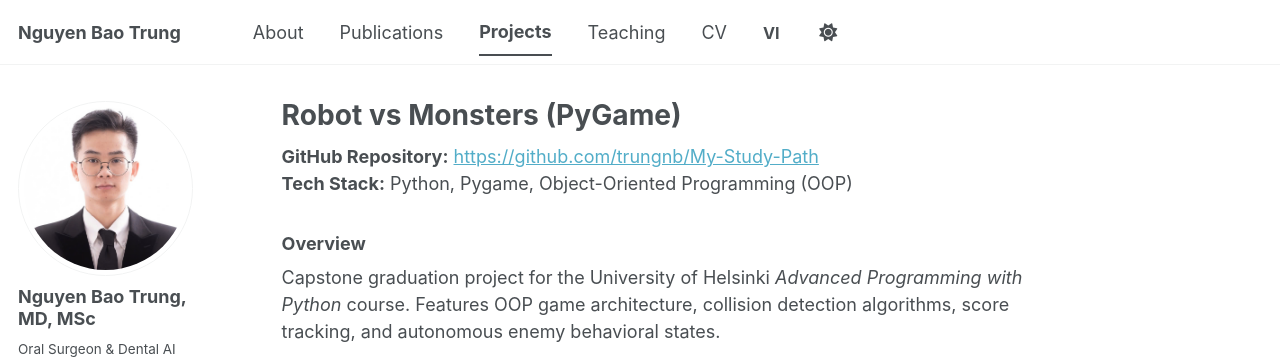
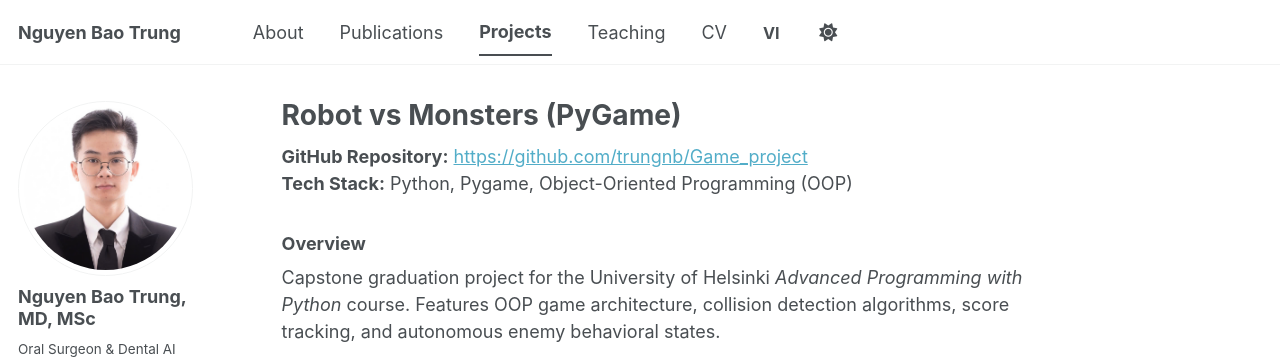
Before and after one commit to trungnb/trungnb.github.io, a Jekyll site: the page built from _portfolio/portfolio-4-helsinki-game.md, in a window 1280 px wide. Shown: the top 359 px of the page. Built offline with Jekyll 4.4.1, drawn with Linux system fonts in a browser that asks for light colours; a style sheet for code colours, icons or effects is not loaded; part of the change alters nothing that is shown.

Commit message:
Update Robot vs Monsters game link to Game_project repo

```diff
--- a/_portfolio/portfolio-4-helsinki-game.md
+++ b/_portfolio/portfolio-4-helsinki-game.md
@@ -1,11 +1,11 @@
 ---
 title: "Robot vs Monsters (PyGame)"
-excerpt: "2D Arcade Game in Python OOP - Capstone project for University of Helsinki MOOC.<br/><img src='https://img.shields.io/badge/GitHub-trungnb%2FMy--Study--Path-blue?logo=github'>"
+excerpt: "2D Arcade Game in Python OOP - Capstone project for University of Helsinki MOOC.<br/><img src='https://img.shields.io/badge/GitHub-trungnb%2FGame__project-blue?logo=github'>"
 collection: portfolio
 date: 2024-12-01
 ---
 
-**GitHub Repository:** [https://github.com/trungnb/My-Study-Path](https://github.com/trungnb/My-Study-Path)
+**GitHub Repository:** [https://github.com/trungnb/Game_project](https://github.com/trungnb/Game_project)
 **Tech Stack:** Python, Pygame, Object-Oriented Programming (OOP)
 
 ### Overview
```
